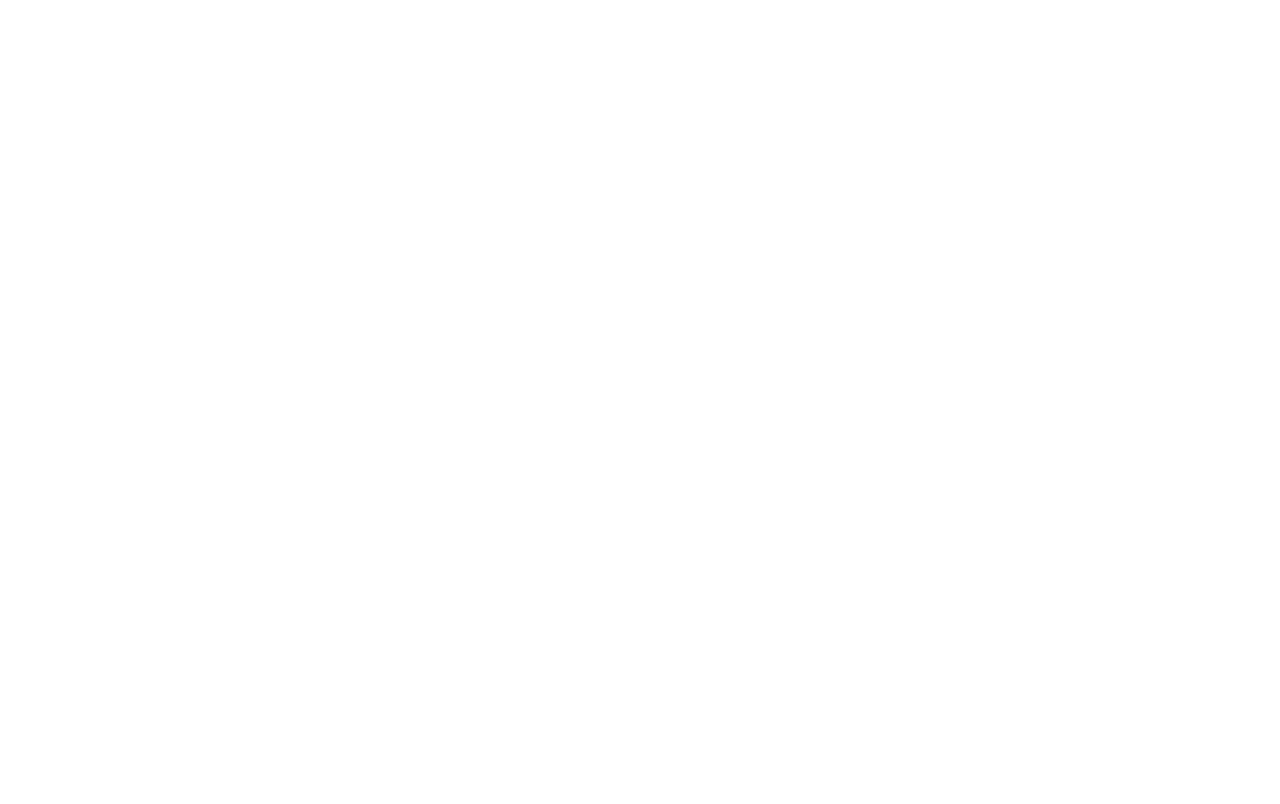
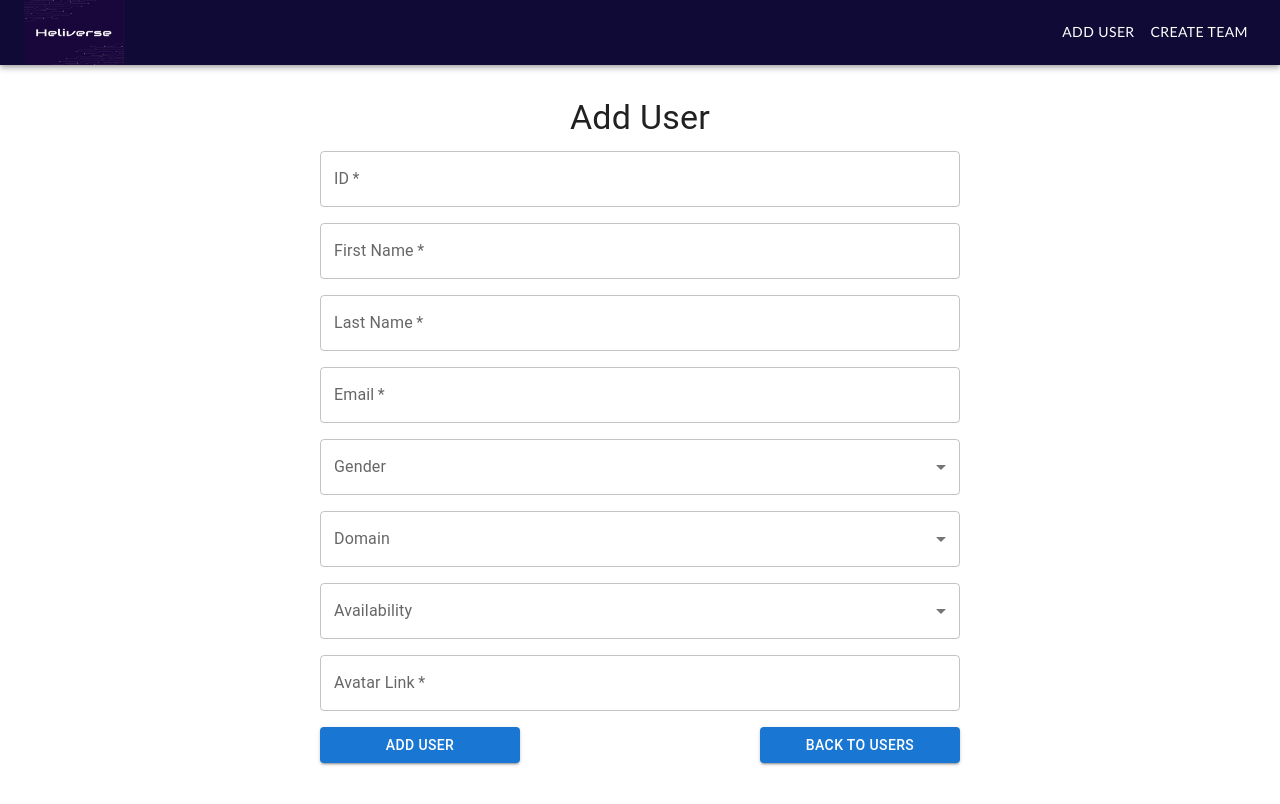
Before and after one commit to SudeevDivakar/User-Teams-Manager-Heliverse, a React (Vite) app in the folder client/: page /addUser in a window 1280 px wide. Before the commit this address had no page. Shown: the top 804 px of the page. Built offline with nearby package versions, Linux system fonts and the light colour scheme.

Commit message:
Finish Add User Functionality

```diff
--- a/client/src/App.jsx
+++ b/client/src/App.jsx
@@ -1,11 +1,13 @@
 import { Routes, Route } from "react-router-dom";
 import Users from "./pages/Users";
+import AddUser from "./pages/AddUser";
 
 export default function App() {
   return (
     <>
       <Routes>
         <Route path="/" element={<Users />} />
+        <Route path="/addUser" element={<AddUser />} />
       </Routes>
     </>
   );
--- a/client/src/components/NavBar.jsx
+++ b/client/src/components/NavBar.jsx
@@ -3,8 +3,10 @@ import AppBar from "@mui/material/AppBar";
 import Box from "@mui/material/Box";
 import Toolbar from "@mui/material/Toolbar";
 import Button from "@mui/material/Button";
+import { useNavigate } from "react-router-dom";
 
 export default function NavBar() {
+  const navigate = useNavigate();
   return (
     <Box sx={{ flexGrow: 1 }}>
       <AppBar position="static" sx={{ backgroundColor: "#100b36" }}>
@@ -15,7 +17,11 @@ export default function NavBar() {
             style={{ width: 100, height: 65, marginRight: 16 }}
           />
           <Box>
-            <Button color="inherit" sx={{ fontFamily: "Calibri" }}>
+            <Button
+              color="inherit"
+              sx={{ fontFamily: "Calibri" }}
+              onClick={() => navigate("/addUser")}
+            >
               Add User
             </Button>
             <Button color="inherit" sx={{ fontFamily: "Calibri" }}>
--- a/client/src/components/UserCard.jsx
+++ b/client/src/components/UserCard.jsx
@@ -11,7 +11,7 @@ import axios from "axios";
 import { ToastContainer, toast } from "react-toastify";
 import "react-toastify/dist/ReactToastify.css";
 
-export default function UserCard({ user, fetchUsers }) {
+export default function UserCard({ user }) {
   const [anchorEl, setAnchorEl] = React.useState(null);
 
   const handleClick = (event) => {
@@ -86,7 +86,9 @@ export default function UserCard({ user, fetchUsers }) {
     } catch (error) {
       notifyError(error);
     } finally {
-      fetchUsers();
+      setTimeout(() => {
+        window.location.reload();
+      }, 1250);
     }
   };
 
--- /dev/null
+++ b/client/src/components/UserForm.jsx
@@ -0,0 +1,221 @@
+import { useState } from "react";
+import {
+  TextField,
+  Button,
+  FormControl,
+  InputLabel,
+  MenuItem,
+  Select,
+  Box,
+  Typography,
+} from "@mui/material";
+import axios from "axios";
+import { useNavigate } from "react-router-dom";
+import { ToastContainer, toast } from "react-toastify";
+import "react-toastify/dist/ReactToastify.css";
+
+export default function UserForm() {
+  const navigate = useNavigate();
+  const [userData, setUserData] = useState({
+    id: "",
+    first_name: "",
+    last_name: "",
+    email: "",
+    gender: "",
+    domain: "",
+    available: "",
+    avatar: "",
+  });
+
+  const notifySuccess = () => toast.success("User Successfully Added");
+  const notifyError = (message) => toast.error(message);
+
+  const domainOptions = [
+    "Business Development",
+    "Finance",
+    "IT",
+    "Management",
+    "Marketing",
+    "Sales",
+    "UI Designing",
+  ];
+
+  const handleChange = (e) => {
+    const { name, value } = e.target;
+    setUserData({
+      ...userData,
+      [name]: value,
+    });
+  };
+
+  const handleSubmit = async (e) => {
+    e.preventDefault();
+    try {
+      await axios.post("http://localhost:3000/api/users", userData);
+      notifySuccess();
+      setTimeout(() => {
+        navigate("/");
+      }, 1250);
+    } catch (error) {
+      if (error.response.status === 400) {
+        const errorMessage = extractErrorMessage(error.response.data);
+        if (errorMessage) {
+          toast.error(errorMessage);
+        } else {
+          notifyError(error);
+        }
+      } else {
+        notifyError(error);
+      }
+    }
+  };
+
+  const extractErrorMessage = (htmlResponse) => {
+    const startIndex = htmlResponse.indexOf("Error: ");
+    const endIndex = htmlResponse.indexOf("<br>");
+    if (startIndex !== -1 && endIndex !== -1) {
+      return htmlResponse.substring(startIndex + 7, endIndex);
+    }
+    return null;
+  };
+
+  return (
+    <form
+      onSubmit={handleSubmit}
+      style={{
+        minHeight: "100vh",
+        display: "flex",
+        flexDirection: "column",
+        alignItems: "center",
+      }}
+    >
+      <Box sx={{ width: "50%" }}>
+        <Typography
+          variant="h4"
+          sx={{ textAlign: "center", mt: 4 }}
+          gutterBottom
+        >
+          Add User
+        </Typography>
+        <TextField
+          label="ID"
+          name="id"
+          value={userData.id}
+          onChange={handleChange}
+          required
+          fullWidth
+          sx={{ mb: 2 }}
+        />
+        <TextField
+          label="First Name"
+          name="first_name"
+          value={userData.first_name}
+          onChange={handleChange}
+          required
+          fullWidth
+          sx={{ mb: 2 }}
+        />
+        <TextField
+          label="Last Name"
+          name="last_name"
+          value={userData.last_name}
+          onChange={handleChange}
+          required
+          fullWidth
+          sx={{ mb: 2 }}
+        />
+        <TextField
+          label="Email"
+          name="email"
+          type="email"
+          value={userData.email}
+          onChange={handleChange}
+          required
+          fullWidth
+          sx={{ mb: 2 }}
+        />
+        <FormControl fullWidth>
+          <InputLabel id="gender-label">Gender</InputLabel>
+          <Select
+            labelId="gender-label"
+            name="gender"
+            value={userData.gender}
+            onChange={handleChange}
+            required
+            sx={{ mb: 2 }}
+          >
+            <MenuItem value="Agender">Agender</MenuItem>
+            <MenuItem value="Bigender">Bigender</MenuItem>
+            <MenuItem value="Female">Female</MenuItem>
+            <MenuItem value="Genderfluid">Genderfluid</MenuItem>
+            <MenuItem value="Genderqueer">Genderqueer</MenuItem>
+            <MenuItem value="Male">Male</MenuItem>
+            <MenuItem value="Non-binary">Non-binary</MenuItem>
+            <MenuItem value="Polygender">Polygender</MenuItem>
+          </Select>
+        </FormControl>
+        <FormControl fullWidth sx={{ mb: 2 }}>
+          <InputLabel id="domain-label">Domain</InputLabel>
+          <Select
+            labelId="domain-label"
+            name="domain"
+            value={userData.domain}
+            onChange={handleChange}
+            required
+          >
+            {domainOptions.map((option) => (
+              <MenuItem key={option} value={option}>
+                {option}
+              </MenuItem>
+            ))}
+          </Select>
+        </FormControl>
+        <FormControl fullWidth sx={{ mb: 2 }}>
+          <InputLabel id="available">Availability</InputLabel>
+          <Select
+            labelId="available"
+            name="available"
+            value={userData.available}
+            onChange={handleChange}
+            required
+          >
+            <MenuItem value={true}>Available</MenuItem>
+            <MenuItem value={false}>Unavailable</MenuItem>
+          </Select>
+        </FormControl>
+        <TextField
+          label="Avatar Link"
+          name="avatar"
+          value={userData.avatar}
+          onChange={handleChange}
+          fullWidth
+          required
+          sx={{ mb: 2 }}
+        />
+        <Box sx={{ display: "flex", justifyContent: "space-between" }}>
+          <Button
+            type="submit"
+            variant="contained"
+            color="primary"
+            sx={{ mb: 2, width: 200 }}
+          >
+            Add User
+          </Button>
+          <Button
+            onClick={() => navigate("/")}
+            variant="contained"
+            color="primary"
+            sx={{ mb: 2, width: 200 }}
+          >
+            Back To Users
+          </Button>
+        </Box>
+        <ToastContainer
+          position="top-right"
+          autoClose={1250}
+          hideProgressBar={true}
+        />
+      </Box>
+    </form>
+  );
+}
--- /dev/null
+++ b/client/src/pages/AddUser.jsx
@@ -0,0 +1,13 @@
+import NavBar from "../components/NavBar";
+import { CssBaseline } from "@mui/material";
+import UserForm from "../components/UserForm";
+
+export default function AddUser() {
+  return (
+    <>
+      <CssBaseline />
+      <NavBar />
+      <UserForm />
+    </>
+  );
+}
--- a/client/src/pages/Users.jsx
+++ b/client/src/pages/Users.jsx
@@ -62,9 +62,7 @@ export default function Users() {
           </Typography>
         ) : (
           currentUsers.map((user) => {
-            return (
-              <UserCard user={user} fetchUsers={fetchUsers} key={user.id} />
-            );
+            return <UserCard user={user} key={user.id} />;
           })
         )}
       </div>
```
Also changed, not shown: 1 other file (tests, documents, lock files or other folders).
